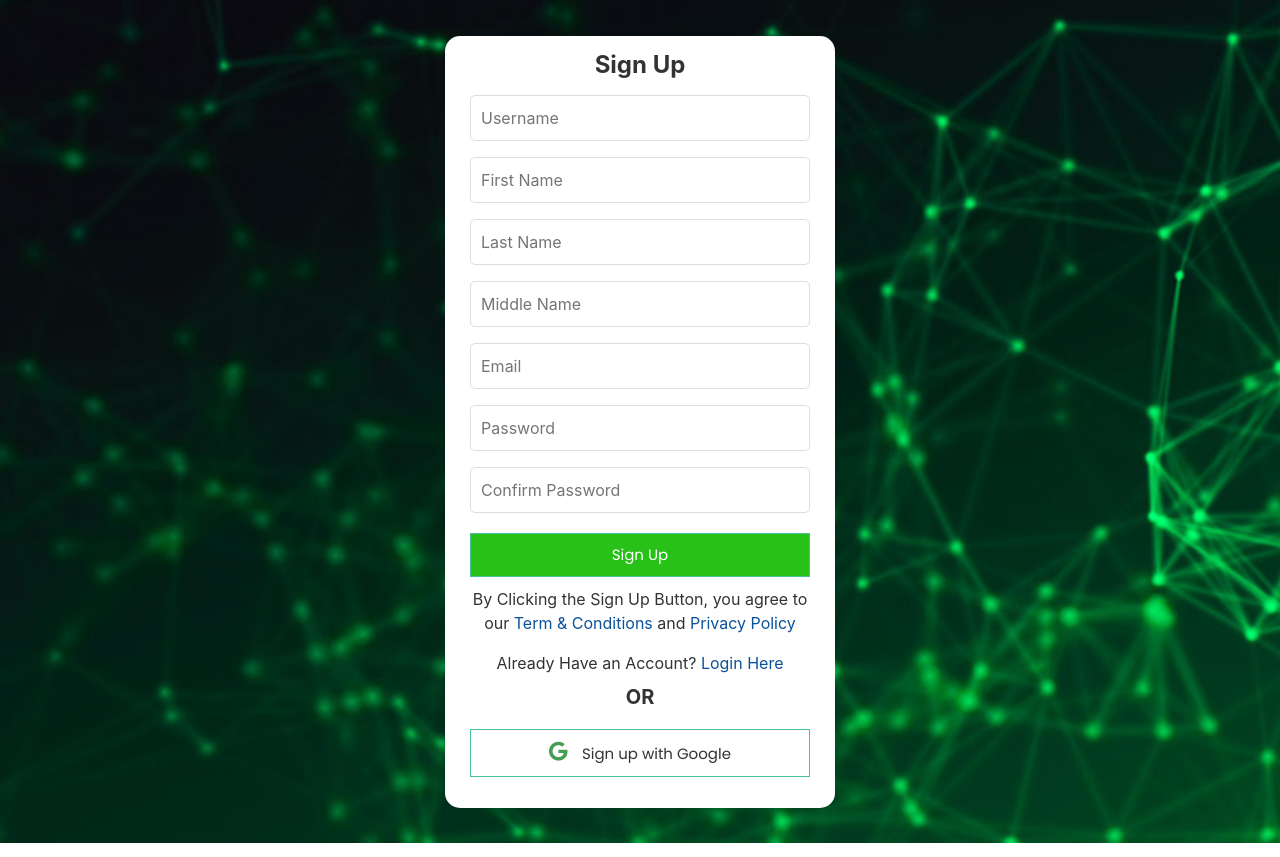
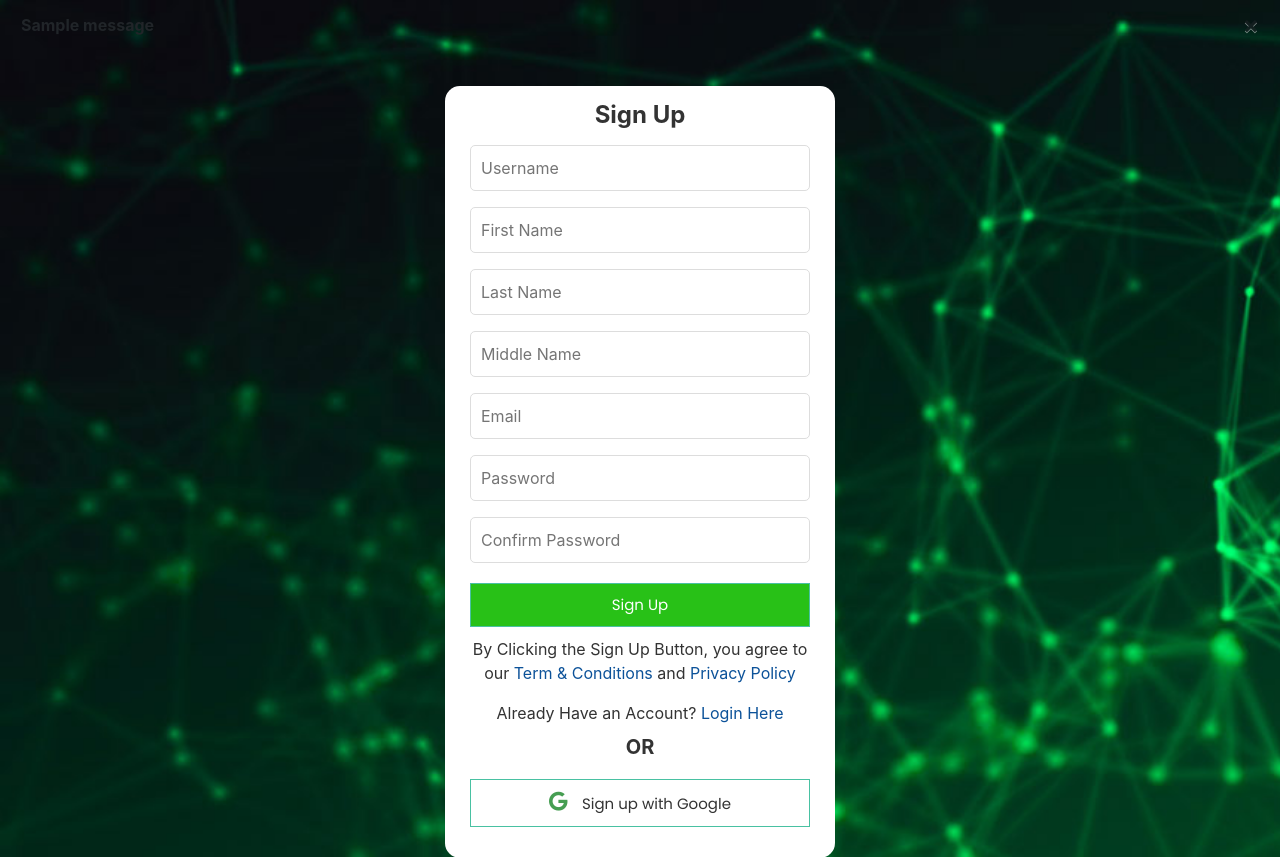
Before and after one commit to Goddy01/crowdsourcing-platform, a Django app: page /accounts/sign-up/ in a window 1280 px wide. Shown: the top 857 px of the page. Run offline with Django 3.2, Linux system fonts and the light colour scheme; tables that the repository leaves empty hold one stand-in row (values such as "Sample post"); one stand-in notice (Sample message) is shown; some libraries are stand-ins or nearby versions.

Commit message:
added messages.html temp

```diff
--- a/accounts/templates/accounts/sign_in.html
+++ b/accounts/templates/accounts/sign_in.html
@@ -23,6 +23,7 @@
 </style>
 <body style='background: url("{% static 'images/bg-image1.jpg' %}");background-repeat: no-repeat;
 background-size: cover;height: 100vh;'>
+{% include 'messages.html' %}
   <!-- Container Start -->
   <div class="errors mb-2 mx-auto" style="font-size: 12px;">
         {% for field in innovator_signup_form %}
--- a/accounts/templates/accounts/sign_up.html
+++ b/accounts/templates/accounts/sign_up.html
@@ -13,6 +13,7 @@
 </head>
 <body style='background: url("{% static 'images/bg-image1.jpg' %}");background-repeat: no-repeat;
 background-size: cover;'>
+{% include 'messages.html' %}
   <!-- Container Start -->
   <div class="errors mb-2 mx-auto" style="font-size: 12px;">
         {% for field in innovator_signup_form %}
--- /dev/null
+++ b/templates/messages.html
@@ -0,0 +1,10 @@
+{% if messages %}
+  {% for message in messages %}
+    <div class="alert alert-dismissible {{ message.tags }}">
+      <button type="button" class="close" data-dismiss="alert">
+      ×
+      </button>
+      <strong>{{message}}</strong>
+    </div>
+ {% endfor %}
+{% endif %}
```
